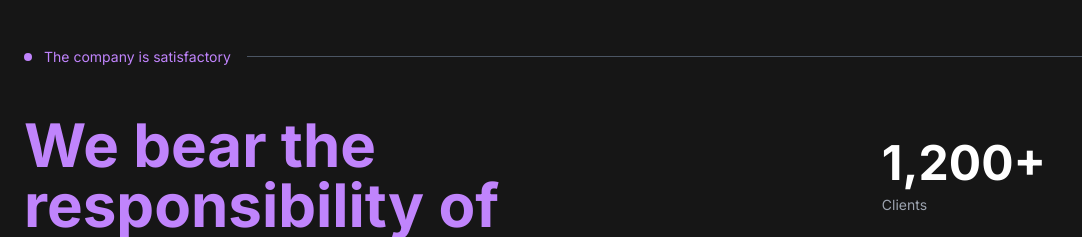
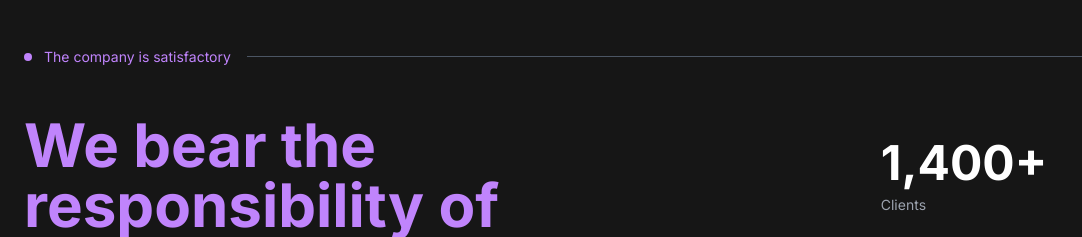
Before and after one commit to ismahelZero/paint-website, a Next.js app: page /home in a window 1280 px wide. Shown: the part 2640-2877 px from the top of the page, without its empty margins (0-1082 px from the left). Built offline with nearby package versions, Linux system fonts and the light colour scheme.

Commit message:
upd: update client count in stats component

```diff
--- a/src/components/Stats.tsx
+++ b/src/components/Stats.tsx
@@ -66,7 +66,7 @@ const StatsAndCharts = () => {
             {/* Stat 1 */}
             <div className="pt-6">
               <div className="text-4xl lg:text-5xl font-bold text-white mb-2">
-                1,200+
+                1,400+
               </div>
               <div className="text-gray-400 text-sm">Clients</div>
             </div>
```
